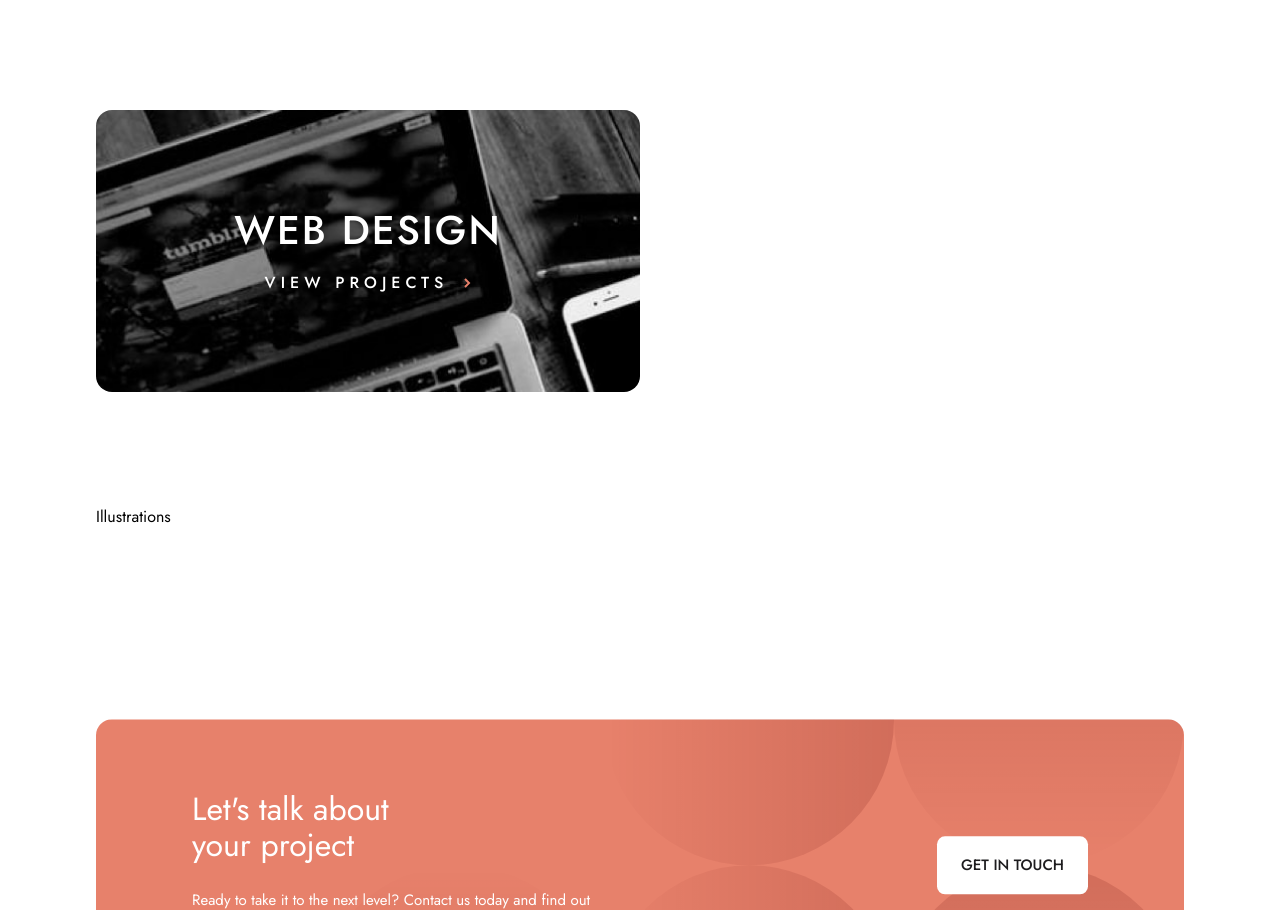
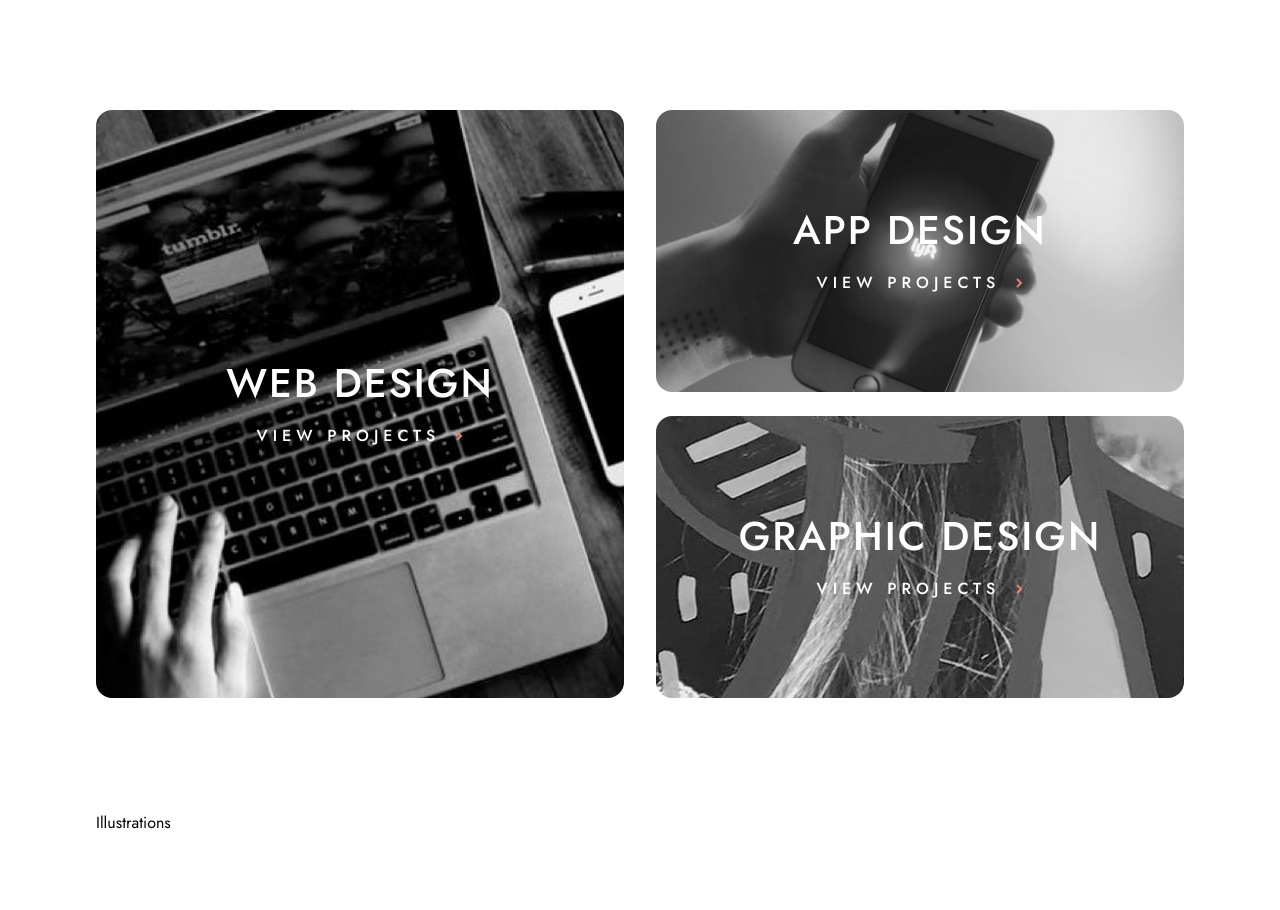
Before and after one commit to Euuphi/designo, a React (Vite) app: page / in a window 1280 px wide. Shown: the part 806-1716 px from the top of the page. Built offline with nearby package versions, Linux system fonts and the light colour scheme.

Commit message:
Create remaining service cards on home page

```diff
--- a/src/pages/Home.tsx
+++ b/src/pages/Home.tsx
@@ -5,6 +5,12 @@ import webDesignMobile from "@/assets/home/mobile/image-web-design.jpg";
 import webDesignTablet from "@/assets/home/tablet/image-web-design.jpg";
 import webDesignDesktop from "@/assets/home/desktop/image-web-design-small.jpg";
 import webDesignDesktopLarge from "@/assets/home/desktop/image-web-design-large.jpg";
+import appDesignMobile from "@/assets/home/mobile/image-app-design.jpg";
+import appDesignTablet from "@/assets/home/tablet/image-app-design.jpg";
+import appDesignDesktop from "@/assets/home/desktop/image-app-design.jpg";
+import graphicDesignMobile from "@/assets/home/mobile/image-graphic-design.jpg";
+import graphicDesignTablet from "@/assets/home/tablet/image-graphic-design.jpg";
+import graphicDesignDesktop from "@/assets/home/desktop/image-graphic-design.jpg";
 // Components
 import Button from "@/components/Button";
 import ServiceCard from "@/components/ServiceCard";
@@ -39,7 +45,7 @@ const Home = () => {
                     alt="Iphone displaying vase image and word 'Frame'"
                 />
             </main>
-            <section className="mb-28 grid grid-cols-1 px-6 sm:px-0 lg:grid-cols-2">
+            <section className="mb-28 grid grid-cols-1 gap-x-8 gap-y-6 px-6 sm:px-0 lg:grid-cols-2">
                 <ServiceCard
                     bgImage={{
                         small: webDesignMobile,
@@ -48,6 +54,23 @@ const Home = () => {
                         xLarge: webDesignDesktopLarge,
                     }}
                     title="Web Design"
+                    customClass="lg:row-span-2"
+                />
+                <ServiceCard
+                    bgImage={{
+                        small: appDesignMobile,
+                        medium: appDesignTablet,
+                        large: appDesignDesktop,
+                    }}
+                    title="App Design"
+                />
+                <ServiceCard
+                    bgImage={{
+                        small: graphicDesignMobile,
+                        medium: graphicDesignTablet,
+                        large: graphicDesignDesktop,
+                    }}
+                    title="Graphic Design"
                 />
             </section>
             <section className="px-6 sm:px-0">Illustrations</section>
```
